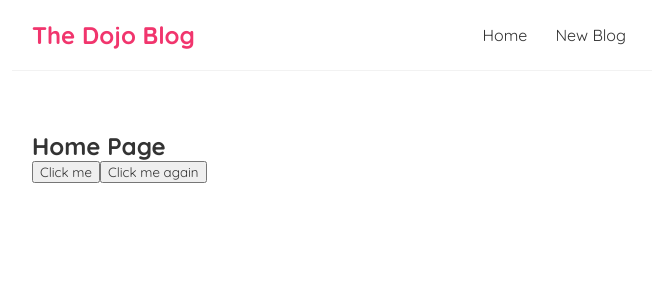
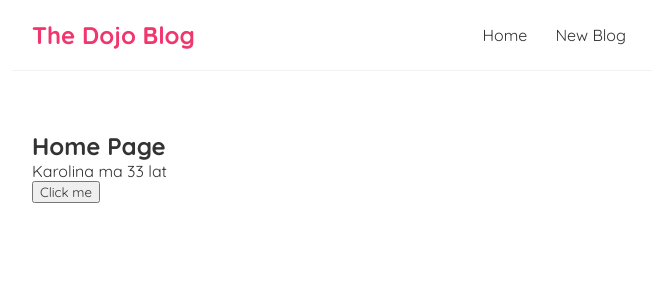
Before and after one commit to karolinaJot/dojo-blog, a React (Create React App) app: page / in a window 1280 px wide. Shown: the top 300 px of the page, without its empty margins (308-964 px from the left). Built offline with nearby package versions, Linux system fonts and the light colour scheme.

Commit message:
learn concept of useState hook

```diff
--- a/src/Home.js
+++ b/src/Home.js
@@ -1,4 +1,5 @@
 import styled from 'styled-components';
+import  { useState } from 'react';
 
 
 const Wrapper = styled.div``;
@@ -7,20 +8,20 @@ const Wrapper = styled.div``;
 
 const Home = () => {
 
+    const [name, setName] = useState('Karolina');
+    const [age, setAge] = useState(33);
+
     const handleClick = () => {
-        console.log("Hello!");
+        setName("Adam");
+        setAge(50);
     }
-    const handleClickAgain = (name) => {
-        console.log("Hello, " + name);
-    }
+
 
     return (
         <Wrapper>
             <h2>Home Page</h2>
+            <p>{ name } ma { age } lat</p>
             <button onClick={handleClick}>Click me</button>
-            <button onClick={() => {
-                handleClickAgain("Karolina")
-            }}>Click me again</button>
         </Wrapper>
      );
 }
```
